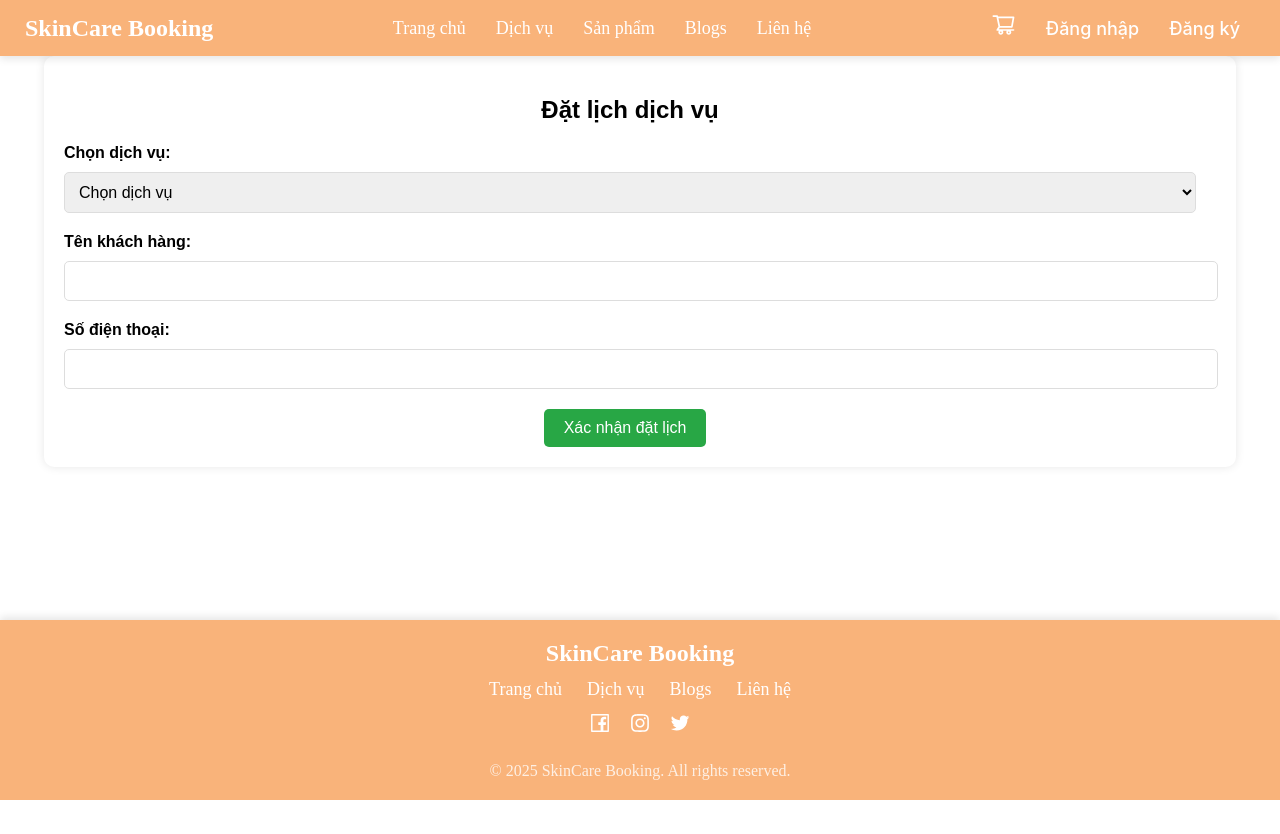
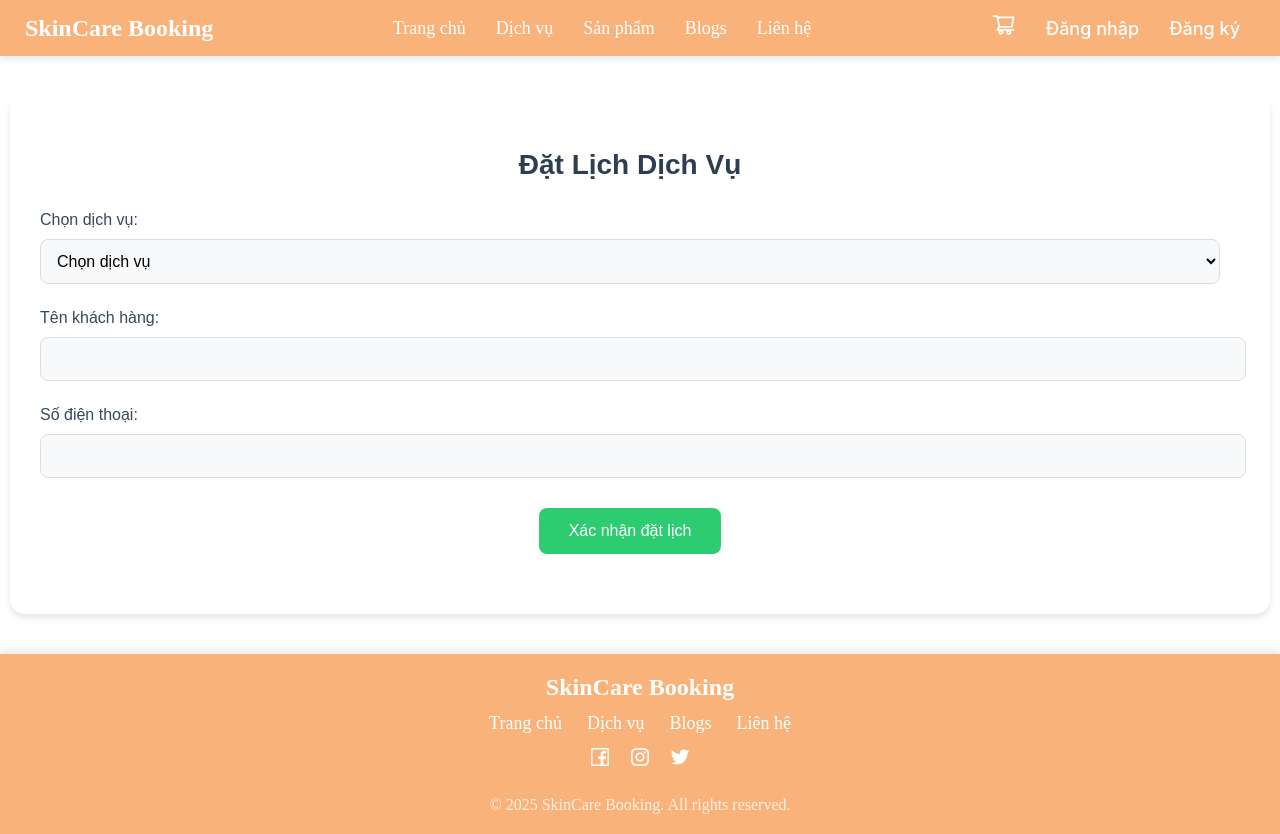
Before and after one commit to Floak-yak/SkinCareBookingSystem_FE, a React (Create React App) app: page /booking in a window 1280 px wide. Before the commit the page ends 800 px from the top, so only its background shows below. Built offline with nearby package versions, Linux system fonts and the light colour scheme.

Commit message:
Update CTA button link in Hero component to redirect to booking page

```diff
--- a/src/components/Hero.jsx
+++ b/src/components/Hero.jsx
@@ -9,7 +9,7 @@ const Hero = () => {
             <div className="hero-content">
                 <h1>Thiên đường thư giãn của bạn</h1>
                 <p>Trải nghiệm dịch vụ spa cao cấp với công nghệ hàng đầu từ Châu Âu</p>
-                <a href="/" className="cta-button">
+                <a href="/booking" className="cta-button">
                     Đặt lịch ngay
                 </a>
             </div>
--- a/src/pages/Booking.jsx
+++ b/src/pages/Booking.jsx
@@ -247,35 +247,88 @@ const BookingPage = () => {
   };
 
   return (
-    <div style={{ display: "flex", width: "90%", margin: "auto", padding: "20px", borderRadius: "10px", boxShadow: "0px 0px 10px rgba(0, 0, 0, 0.1)", background: "#fff" }}>
+    <div style={{
+      maxWidth: "1200px",
+      margin: "40px auto",
+      padding: "30px",
+      backgroundColor: "#fff",
+      borderRadius: "15px",
+      boxShadow: "0 4px 6px rgba(0, 0, 0, 0.1)"
+    }}>
       <ToastContainer position="top-right" autoClose={3000} />
 
       <div style={{ flex: 2, marginRight: "20px" }}>
-        <h2 style={{ textAlign: "center", marginBottom: "20px" }}>Đặt lịch dịch vụ</h2>
+        <h2 style={{
+          textAlign: "center",
+          marginBottom: "30px",
+          color: "#2c3e50",
+          fontSize: "28px",
+          fontWeight: "600"
+        }}>Đặt Lịch Dịch Vụ</h2>
 
         {!bookingConfirmed ? (
           <>
-            {error && <p style={{ color: "red", textAlign: "center" }}>{error}</p>}
-            <div style={{ marginBottom: "20px" }}>
-              <label style={{ display: "block", fontWeight: "bold", marginBottom: "10px" }}>Chọn dịch vụ:</label>
+            {/* Form đặt lịch */}
+            <div style={{ marginBottom: "30px" }}>
+              <div style={{ marginBottom: "25px" }}>
+                <label style={{
+                  display: "block",
+                  fontWeight: "500",
+                  marginBottom: "10px",
+                  color: "#34495e"
+                }}>Chọn dịch vụ:</label>
                 <select
                   value={selectedService}
                   onChange={(e) => setSelectedService(e.target.value)}
-                style={{ width: "100%", padding: "10px", border: "1px solid #ddd", borderRadius: "5px", fontSize: "16px" }}
+                  style={{
+                    width: "100%",
+                    padding: "12px",
+                    border: "1px solid #ddd",
+                    borderRadius: "8px",
+                    fontSize: "16px",
+                    backgroundColor: "#f8f9fa",
+                    transition: "border-color 0.3s ease"
+                  }}
                 >
                   <option value="">Chọn dịch vụ</option>
                   {services.map((service, index) => (
-                  <option key={index} value={service.name}>{service.name} ({service.duration})</option>
+                    <option key={index} value={service.name}>
+                      {service.name} ({service.duration})
+                    </option>
                   ))}
                 </select>
               </div>
+
+              {/* Calendar section with improved styling */}
               {selectedService && (
-              <div style={{ marginBottom: "20px" }}>
-                <label style={{ display: "block", fontWeight: "bold", marginBottom: "10px" }}>Chọn ngày và giờ:</label>
-                <div style={{ display: "flex", justifyContent: "space-between", alignItems: "center", marginBottom: "10px" }}>
+                <div style={{
+                  marginBottom: "25px",
+                  backgroundColor: "#f8f9fa",
+                  padding: "20px",
+                  borderRadius: "10px"
+                }}>
+                  <label style={{
+                    display: "block",
+                    fontWeight: "500",
+                    marginBottom: "15px",
+                    color: "#34495e"
+                  }}>Chọn ngày và giờ:</label>
+                  <div style={{
+                    display: "flex",
+                    justifyContent: "space-between",
+                    alignItems: "center"
+                  }}>
                     <button
                       onClick={() => setCurrentWeek(Math.max(0, currentWeek - 1))}
-                    style={{ padding: "10px", border: "none", background: "#28a745", color: "#fff", borderRadius: "5px", cursor: "pointer" }}
+                      style={{
+                        padding: "10px 15px",
+                        border: "none",
+                        background: "#3498db",
+                        color: "#fff",
+                        borderRadius: "8px",
+                        cursor: "pointer",
+                        transition: "background 0.3s ease"
+                      }}
                     >
                       &lt;
                     </button>
@@ -324,20 +377,43 @@ const BookingPage = () => {
                     </div>
                     <button
                       onClick={() => setCurrentWeek(Math.min(weeks.length - 1, currentWeek + 1))}
-                    style={{ padding: "10px", border: "none", background: "#28a745", color: "#fff", borderRadius: "5px", cursor: "pointer" }}
+                      style={{
+                        padding: "10px 15px",
+                        border: "none",
+                        background: "#3498db",
+                        color: "#fff",
+                        borderRadius: "8px",
+                        cursor: "pointer",
+                        transition: "background 0.3s ease"
+                      }}
                     >
                       &gt;
                     </button>
                   </div>
                 </div>
               )}
+
+              {/* Staff selection with new styling */}
               {selectedTime && (
-              <div style={{ marginBottom: "20px" }}>
-                <label style={{ display: "block", fontWeight: "bold", marginBottom: "10px" }}>Chọn nhân viên:</label>
+                <div style={{ marginBottom: "25px" }}>
+                  <label style={{
+                    display: "block",
+                    fontWeight: "500",
+                    marginBottom: "10px",
+                    color: "#34495e"
+                  }}>Chọn nhân viên:</label>
                   <select
                     value={selectedStaff}
                     onChange={(e) => setSelectedStaff(e.target.value)}
-                  style={{ width: "100%", padding: "10px", border: "1px solid #ddd", borderRadius: "5px", fontSize: "16px" }}
+                    style={{
+                      width: "100%",
+                      padding: "12px",
+                      border: "1px solid #ddd",
+                      borderRadius: "8px",
+                      fontSize: "16px",
+                      backgroundColor: "#f8f9fa",
+                      transition: "border-color 0.3s ease"
+                    }}
                   >
                     <option value="">Chọn nhân viên</option>
                     {staffList.map((staff, index) => (
@@ -346,37 +422,67 @@ const BookingPage = () => {
                   </select>
                 </div>
               )}
-            <div style={{ marginBottom: "20px" }}>
-              <label style={{ display: "block", fontWeight: "bold", marginBottom: "10px" }}>Tên khách hàng:</label>
+
+              {/* Customer info section */}
+              <div style={{ marginBottom: "25px" }}>
+                <label style={{
+                  display: "block",
+                  fontWeight: "500",
+                  marginBottom: "10px",
+                  color: "#34495e"
+                }}>Tên khách hàng:</label>
                 <input
                   type="text"
                   value={name}
                   onChange={(e) => setName(e.target.value)}
-                style={{ width: "100%", padding: "10px", border: "1px solid #ddd", borderRadius: "5px", fontSize: "16px" }}
+                  style={{
+                    width: "100%",
+                    padding: "12px",
+                    border: "1px solid #ddd",
+                    borderRadius: "8px",
+                    fontSize: "16px",
+                    backgroundColor: "#f8f9fa"
+                  }}
                 />
               </div>
-            <div style={{ marginBottom: "20px" }}>
-              <label style={{ display: "block", fontWeight: "bold", marginBottom: "10px" }}>Số điện thoại:</label>
+
+              <div style={{ marginBottom: "30px" }}>
+                <label style={{
+                  display: "block",
+                  fontWeight: "500",
+                  marginBottom: "10px",
+                  color: "#34495e"
+                }}>Số điện thoại:</label>
                 <input
                   type="text"
                   value={phone}
                   onChange={(e) => setPhone(e.target.value)}
-                style={{ width: "100%", padding: "10px", border: "1px solid #ddd", borderRadius: "5px", fontSize: "16px" }}
+                  style={{
+                    width: "100%",
+                    padding: "12px",
+                    border: "1px solid #ddd",
+                    borderRadius: "8px",
+                    fontSize: "16px",
+                    backgroundColor: "#f8f9fa"
+                  }}
                 />
               </div>
+
+              {/* Submit button */}
               <div style={{ textAlign: "center" }}>
                 <button
                   onClick={handleBooking}
                   disabled={isLoading}
                   style={{
-                  padding: "10px 20px",
+                    padding: "14px 30px",
                     border: "none",
-                  borderRadius: "5px",
+                    borderRadius: "8px",
                     cursor: isLoading ? "not-allowed" : "pointer",
-                  background: "#28a745",
+                    background: "#2ecc71",
                     color: "white",
-                  marginRight: "10px",
                     fontSize: "16px",
+                    fontWeight: "500",
+                    transition: "background 0.3s ease",
                     opacity: isLoading ? 0.7 : 1
                   }}
                 >
@@ -384,39 +490,61 @@ const BookingPage = () => {
                 </button>
               </div>
 
-            {/* Danh sách lịch đã đặt */}
+              {/* Booked appointments section */}
               {currentUser && (
-              <div style={{ marginTop: "30px", borderTop: "1px solid #ddd", paddingTop: "20px" }}>
-                <h3 style={{ textAlign: "center", marginBottom: "20px" }}>Lịch đã đặt của bạn</h3>
+                <div style={{
+                  marginTop: "40px",
+                  borderTop: "2px solid #eee",
+                  paddingTop: "30px"
+                }}>
+                  <h3 style={{
+                    textAlign: "center",
+                    marginBottom: "25px",
+                    color: "#2c3e50",
+                    fontSize: "22px"
+                  }}>Lịch đã đặt của bạn</h3>
                   {getCurrentUserBookings().length === 0 ? (
-                  <p style={{ textAlign: "center" }}>Bạn chưa có lịch đặt nào</p>
+                    <p style={{
+                      textAlign: "center",
+                      color: "#7f8c8d"
+                    }}>Bạn chưa có lịch đặt nào</p>
                   ) : (
-                  <div style={{ display: "flex", flexDirection: "column", gap: "10px" }}>
+                    <div style={{
+                      display: "flex",
+                      flexDirection: "column",
+                      gap: "15px"
+                    }}>
                       {getCurrentUserBookings().map((booking) => (
                         <div
                           key={booking.id}
                           style={{
-                          padding: "15px",
-                          border: "1px solid #ddd",
-                          borderRadius: "8px",
-                          backgroundColor: "#f8f9fa"
+                            padding: "20px",
+                            border: "1px solid #e1e8ed",
+                            borderRadius: "10px",
+                            backgroundColor: "#f8f9fa",
+                            transition: "transform 0.2s ease",
+                            ':hover': {
+                              transform: "translateY(-2px)"
+                            }
                           }}
                         >
-                        <p><strong>Dịch vụ:</strong> {booking.service}</p>
-                        <p><strong>Ngày:</strong> {new Date(booking.date).toLocaleDateString("vi-VN")}</p>
-                        <p><strong>Giờ:</strong> {booking.time}</p>
-                        <p><strong>Nhân viên:</strong> {booking.staff}</p>
-                        <p><strong>Trạng thái:</strong> {booking.status}</p>
+                          <p style={{ marginBottom: "8px" }}><strong>Dịch vụ:</strong> {booking.service}</p>
+                          <p style={{ marginBottom: "8px" }}><strong>Ngày:</strong> {new Date(booking.date).toLocaleDateString("vi-VN")}</p>
+                          <p style={{ marginBottom: "8px" }}><strong>Giờ:</strong> {booking.time}</p>
+                          <p style={{ marginBottom: "8px" }}><strong>Nhân viên:</strong> {booking.staff}</p>
+                          <p style={{ marginBottom: "12px" }}><strong>Trạng thái:</strong> {booking.status}</p>
                           <button
                             onClick={() => handleDeleteBooking(booking)}
                             style={{
-                            marginTop: "10px",
-                            padding: "8px 15px",
+                              padding: "10px 20px",
                               border: "none",
-                            borderRadius: "5px",
-                            backgroundColor: "#dc3545",
+                              borderRadius: "6px",
+                              backgroundColor: "#e74c3c",
                               color: "white",
-                            cursor: "pointer"
+                              cursor: "pointer",
+                              transition: "background 0.3s ease",
+                              fontSize: "14px",
+                              fontWeight: "500"
                             }}
                           >
                             Hủy lịch
@@ -427,38 +555,68 @@ const BookingPage = () => {
                   )}
                 </div>
               )}
+            </div>
           </>
         ) : (
-          <div style={{ padding: "20px" }}>
-            <h3 style={{ textAlign: "center", marginBottom: "20px" }}>Thông tin đặt lịch</h3>
-            <div style={{ marginBottom: "20px" }}>
-              <p><strong>Dịch vụ:</strong> {selectedService}</p>
-              <p><strong>Ngày:</strong> {new Date(selectedDate).toLocaleDateString("vi-VN")}</p>
-              <p><strong>Giờ:</strong> {selectedTime}</p>
-              <p><strong>Nhân viên:</strong> {selectedStaff}</p>
-              <p><strong>Tên khách hàng:</strong> {name}</p>
-              <p><strong>Số điện thoại:</strong> {phone}</p>
+          // Confirmation and payment section
+          <div style={{
+            padding: "30px",
+            backgroundColor: "#f8f9fa",
+            borderRadius: "12px"
+          }}>
+            <h3 style={{
+              textAlign: "center",
+              marginBottom: "25px",
+              color: "#2c3e50",
+              fontSize: "24px"
+            }}>Thông tin đặt lịch</h3>
+            <div style={{ marginBottom: "30px" }}>
+              <p style={{ marginBottom: "12px" }}><strong>Dịch vụ:</strong> {selectedService}</p>
+              <p style={{ marginBottom: "12px" }}><strong>Ngày:</strong> {new Date(selectedDate).toLocaleDateString("vi-VN")}</p>
+              <p style={{ marginBottom: "12px" }}><strong>Giờ:</strong> {selectedTime}</p>
+              <p style={{ marginBottom: "12px" }}><strong>Nhân viên:</strong> {selectedStaff}</p>
+              <p style={{ marginBottom: "12px" }}><strong>Tên khách hàng:</strong> {name}</p>
+              <p style={{ marginBottom: "12px" }}><strong>Số điện thoại:</strong> {phone}</p>
             </div>
+
+            {/* QR Code section */}
             {qrCode && (
               <div style={{ textAlign: "center" }}>
-                <img src={qrCode} alt="QR Code" style={{ width: "200px", height: "200px" }} />
+                <img
+                  src={qrCode}
+                  alt="QR Code"
+                  style={{
+                    width: "200px",
+                    height: "200px",
+                    marginBottom: "20px"
+                  }}
+                />
                 {isLoading ? (
                   <p>Đang xử lý thanh toán...</p>
                 ) : paymentStatus === "success" ? (
-                  <p style={{ color: "#28a745", marginTop: "10px" }}>Thanh toán thành công!</p>
+                  <p style={{
+                    color: "#27ae60",
+                    marginTop: "15px",
+                    fontSize: "18px",
+                    fontWeight: "500"
+                  }}>Thanh toán thành công!</p>
                 ) : paymentStatus === "failed" ? (
                   <div>
-                    <p style={{ color: "#dc3545", marginTop: "10px" }}>Thanh toán thất bại</p>
+                    <p style={{
+                      color: "#e74c3c",
+                      marginTop: "15px",
+                      marginBottom: "15px"
+                    }}>Thanh toán thất bại</p>
                     <button
                       onClick={handleQRScanned}
                       style={{
-                        padding: "8px 15px",
+                        padding: "12px 25px",
                         border: "none",
-                        borderRadius: "5px",
-                        background: "#28a745",
+                        borderRadius: "6px",
+                        background: "#3498db",
                         color: "white",
-                        marginTop: "10px",
-                        cursor: "pointer"
+                        cursor: "pointer",
+                        fontSize: "16px"
                       }}
                     >
                       Thử lại
@@ -468,13 +626,14 @@ const BookingPage = () => {
                   <button
                     onClick={handleQRScanned}
                     style={{
-                      padding: "10px 20px",
+                      padding: "14px 30px",
                       border: "none",
-                      borderRadius: "5px",
-                      background: "#28a745",
+                      borderRadius: "8px",
+                      background: "#2ecc71",
                       color: "white",
-                      marginTop: "10px",
-                      cursor: "pointer"
+                      cursor: "pointer",
+                      fontSize: "16px",
+                      fontWeight: "500"
                     }}
                   >
                     Quét mã QR để thanh toán
@@ -482,16 +641,20 @@ const BookingPage = () => {
                 )}
               </div>
             )}
-            <div style={{ textAlign: "center", marginTop: "20px" }}>
+
+            {/* Cancel button */}
+            <div style={{ textAlign: "center", marginTop: "30px" }}>
               <button
                 onClick={handleCancel}
                 style={{
-                  padding: "10px 20px",
+                  padding: "12px 25px",
                   border: "none",
-                  borderRadius: "5px",
-                  background: "#dc3545",
+                  borderRadius: "6px",
+                  background: "#e74c3c",
                   color: "white",
-                  cursor: "pointer"
+                  cursor: "pointer",
+                  fontSize: "16px",
+                  transition: "background 0.3s ease"
                 }}
               >
                 Hủy đặt lịch
```
Lines whose indentation alone changed are shown as unchanged.
